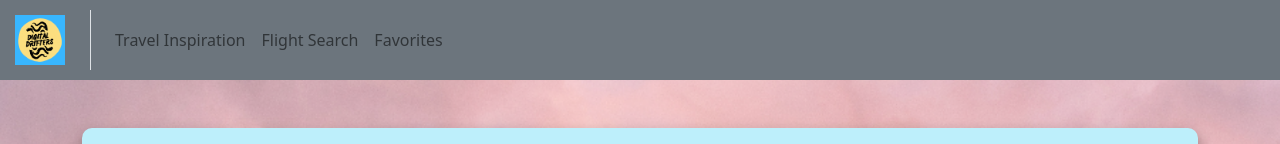
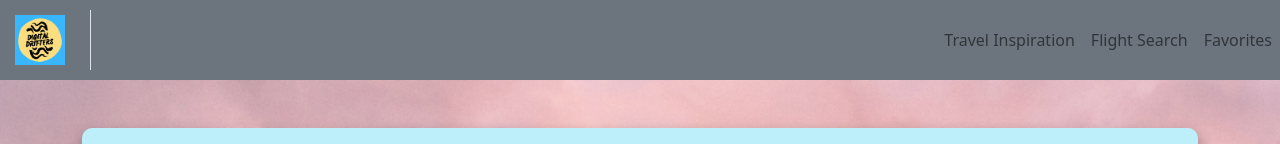
Before and after one commit to angistanzi/digital-drifters, a React (Create React App) app: page / in a window 1280 px wide. Shown: the top 144 px of the page. Built offline with nearby package versions, Linux system fonts and the light colour scheme.

Commit message:
added json dependencies and altered navbar to include working toggle function to navigate through the page on smaller screens

```diff
--- a/package.json
+++ b/package.json
@@ -10,6 +10,7 @@
     "axios": "^1.3.4",
     "bootstrap": "^5.2.3",
     "jquery": "^3.6.4",
+    "popper.js": "^2.10.2",
     "react": "^18.2.0",
     "react-bootstrap": "^2.7.2",
     "react-dom": "^18.2.0",
--- a/src/components/navbar.jsx
+++ b/src/components/navbar.jsx
@@ -1,7 +1,7 @@
 import React from "react";
 import 'bootstrap/dist/css/bootstrap.min.css';
 import logoImg from '../assets/logo.png';
-
+import 'bootstrap/dist/js/bootstrap.js';
 
 function Navbar() {
   return (
@@ -9,7 +9,18 @@
       <a className="navbar-brand" href="home-page.jsx">
         <img src={logoImg} alt="logo" height="50" />
       </a>
-      <div className="collapse navbar-collapse" id="navbarNav">
+      <button
+        className="navbar-toggler"
+        type="button"
+        data-bs-toggle="collapse"
+        data-bs-target="#navbarNav"
+        aria-controls="navbarNav"
+        aria-expanded="false"
+        aria-label="Toggle navigation"
+      >
+        <span className="navbar-toggler-icon"></span>
+      </button>
+      <div className="collapse navbar-collapse justify-content-end" id="navbarNav">
         <ul className="navbar-nav">
           <li className="nav-item">
             <a className="nav-link" href="/travel-inspo">Travel Inspiration</a>
```
